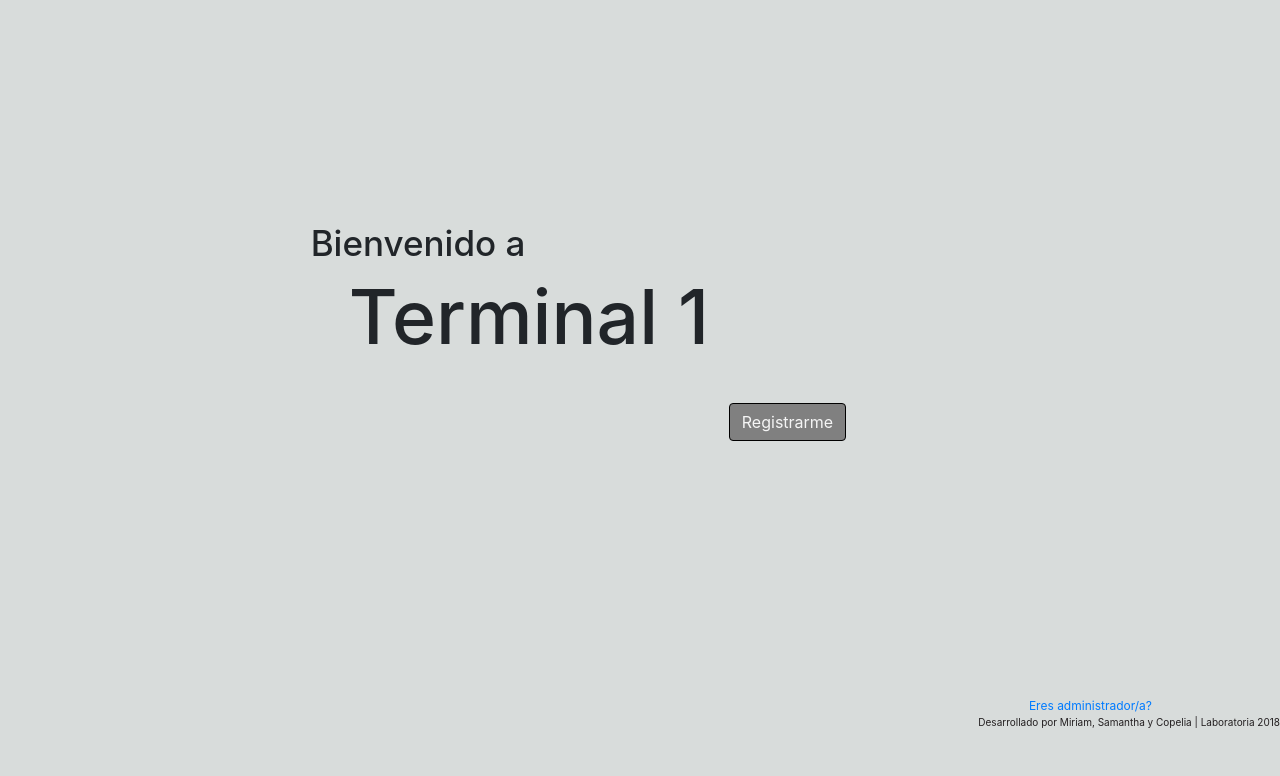
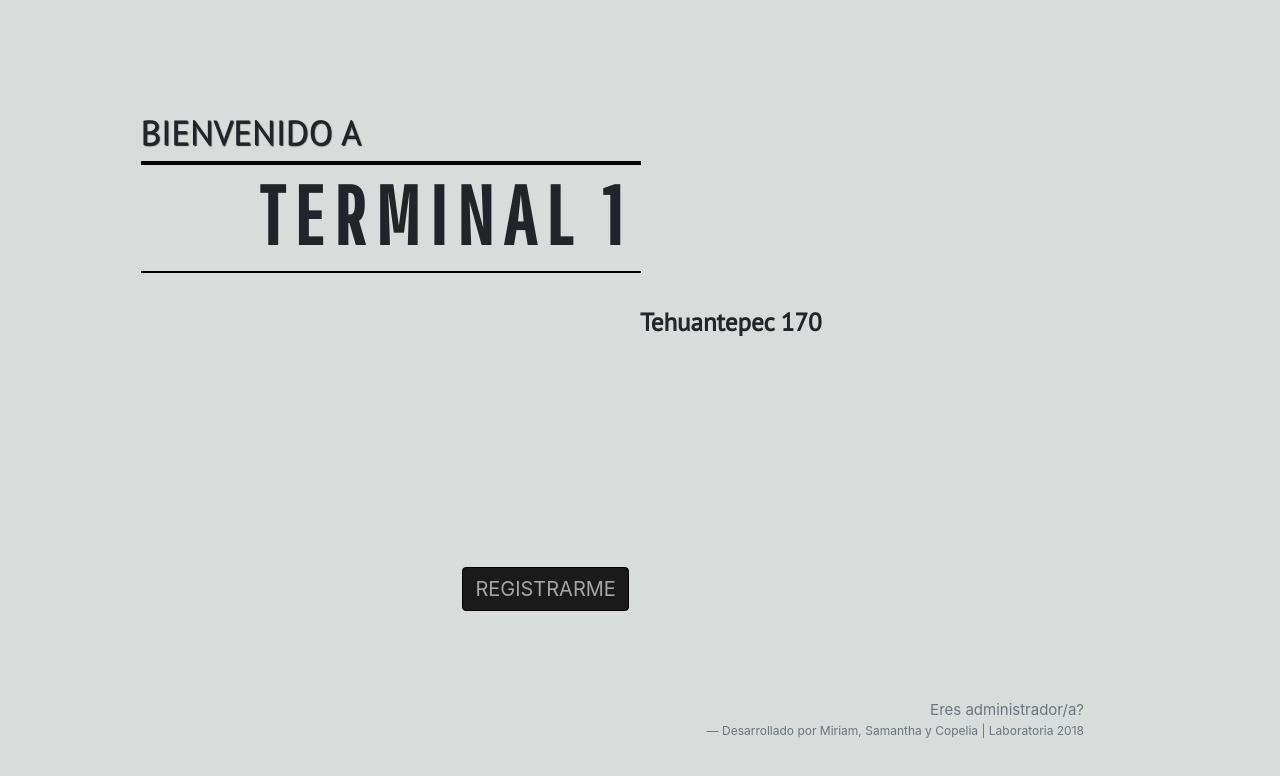
Before and after one commit to Copelia/core-registro-visitantes, a website: page index.html in a window 1280 px wide. Drawn offline with nearby package versions, Linux system fonts and the light colour scheme.

Commit message:
Subiendo lots of changes en HTML y CSS

```diff
--- a/index.html
+++ b/index.html
@@ -5,24 +5,32 @@
     <meta http-equiv="X-UA-Compatible" content="IE=edge">
     <title>Registro de visitantes </title>
     <meta name="viewport" content="width=device-width, initial-scale=1">
+    <link href="https://fonts.googleapis.com/css?family=PT+Sans" rel="stylesheet">
+    <link href="https://fonts.googleapis.com/css?family=PT+Sans|Pathway+Gothic+One" rel="stylesheet">
+    <link href="http://twitter.github.com/bootstrap/assets/css/bootstrap.css" rel="stylesheet">
+    <link rel="stylesheet" href="https://fonts.googleapis.com/icon?family=Material+Icons">
     <link rel="stylesheet" href="https://stackpath.bootstrapcdn.com/bootstrap/4.1.3/css/bootstrap.min.css" integrity="sha384-MCw98/SFnGE8fJT3GXwEOngsV7Zt27NXFoaoApmYm81iuXoPkFOJwJ8ERdknLPMO" crossorigin="anonymous">
     <link rel="stylesheet" href="src/css/main.css">
 </head>
 <body>
 
     <div class="container">
-        <h5 id="welcome">Bienvenido a</h5>
-        <h1 id="Terminal">Terminal 1</h1>
-        <button class="btn btn-primary" id="login">Registrarme</button>
+        <h5 id="welcome">BIENVENIDO A</h5>
+        <div id="horizontal"></div>
+        <h1 id="Terminal">TERMINAL 1</h1>
+        <div id="horizontal2"></div>
+        <h6>Tehuantepec 170</h6>
+        <button class="btn btn-primary" id="login">REGISTRARME</button>
+    </div>
+
+    <div class="container">
+        <div class="admin">
+            <a class="text-muted" href = "src/views/admin.html">Eres administrador/a?</a>
+            <footer class="blockquote-footer">Desarrollado por Miriam, Samantha y Copelia | Laboratoria 2018</footer>
+        </div>
     </div>
 
 
-
-<div class="admin">
-        <a href = "src/views/admin.html">Eres administrador/a?</a>
-    </div>
-
-        <footer>Desarrollado por Miriam, Samantha y Copelia | Laboratoria 2018</footer>
 
 
 
--- a/src/css/main.css
+++ b/src/css/main.css
@@ -1,50 +1,104 @@
+@import url('https://fonts.googleapis.com/css?family=PT+Sans');
+@import url('https://fonts.googleapis.com/css?family=PT+Sans|Pathway+Gothic+One');
+
 body{
     background-color: #D8DCDB;
 }
 
-h2 {
-    font-family: 'Roboto' sans-serif;
-    text-align: center;
+/*Secciones de index.html*/
+h5{
+    /* text-align: center; */
+    font-size: 35px;
+    margin-top: 10%;
+    margin-left: 5%;
+    margin-right: 30%;
+    font-family: 'PT Sans', sans-serif;
+    text-shadow: 1px 1px 1px #231F20;
+    /* font-weight: lighter; */
 }
 
-h5{
-    text-align: center;
-    font-size: 35px;
-    margin-top: 20%;
-    margin-right: 40%;
+#horizontal{
+    width: 500px;
+    border-top: 4px solid black;
+    margin-top: 5px;
+    margin-left: 5%;
 }
 
 #Terminal{
     text-align: center;
-    font-size: 75px;
+    font-family: 'Pathway Gothic One', sans-serif;
+    font-size: 82px;
     /* margin-top: 3%; */
-    margin-right: 30%;
-    margin-left: 10%;
+    margin-right: 40%;
+    margin-left: 5%;
+    letter-spacing: 10px;
+    font-weight: bolder;
+}
+
+h6{
+    font-size: 25px;
+    margin-top: 3%;
+    margin-left: 50%;
+    font-family: 'PT Sans', sans-serif;
+    font-weight: bold;
+
+}
+
+#horizontal2{
+    width: 500px;
+    border-top: 2px solid black;
+    margin-top: 5px;
+    margin-left: 5%;
 }
 
 .admin{
     text-align: right;
-    margin-top: 20%;
+    margin-top: 8%;
     margin-right: 10%;
-    font-size: 12px;
+    font-size: 15px;
     color:grey;
 }
 
 #login{
-    margin-left: 58%;
-    margin-top: 3%;
-    color: whitesmoke;
+    margin-left: 34%;
+    background-color: #1a1a1a;
+    margin-top: 20%;
+    color: #a6a6a6;
     border-color: black;
     box-shadow: #231F20;
+    font-size: 20px;
 }
 
 footer{
     text-anchor: middle;
-    font-size: 10px;
+    font-size: 15px;
     color: #D3D3D3;
+    color: #231F20;
+    font-family:'Roboto' sans-serif;
+    text-align: right;
+}
+
+/*HOME*/
+#wlcm{
+    margin-top: 5%;
+    font-family: 'PT Sans', sans-serif;
+    text-shadow: 1px 1px 1px #231F20;
+}
+
+#horizontal3{
+    width: 500px;
+    border-top: 4px solid black;
+    margin-top: 5px;
+    margin-bottom: 5%
 
 }
 
+/*select.html view*/
+
+h2 {/*select h2 (a quién visitas hoy?)*/
+    font-family: 'Roboto' sans-serif;
+    text-align: center;
+}
 .selector{
     display: inline-block;
     margin-left: 40%;
@@ -56,7 +110,7 @@ footer{
 }
 
 .btn{
-    background-color: grey;
+    background-color: #1a1a1a;
     color: #D8DCD8;
 }
 
@@ -66,24 +120,17 @@ footer{
 } */
 
 #player{
-    width: 50%;
-    height: 50%;
-    border-radius: 40%;
+    width: 20%;
+    height: 30%;
+    border-radius: 200px 200px 200px 200px;
+    -moz-border-radius: 200px 200px 200px 200px;
+    -webkit-border-radius: 200px 200px 200px 200px;
 }
 
 #snapshot{
     width: 50%;
     height: 50%;
-    border-radius: 40px;
+    border-radius: 200px 200px 200px 200px;
+    -moz-border-radius: 200px 200px 200px 200px;
+    -webkit-border-radius: 200px 200px 200px 200px;
 }
-
-.admin{
-margin-left: 40%;
-}
-
-footer {
-    color: #231F20;
-    font-family:'Roboto' sans-serif;
-    text-align: right;
-
-}
```
Also changed, not shown: src/views/admin.html (+4 -0 lines), src/views/home.html (+13 -5 lines), src/views/select.html (+5 -1 lines).
